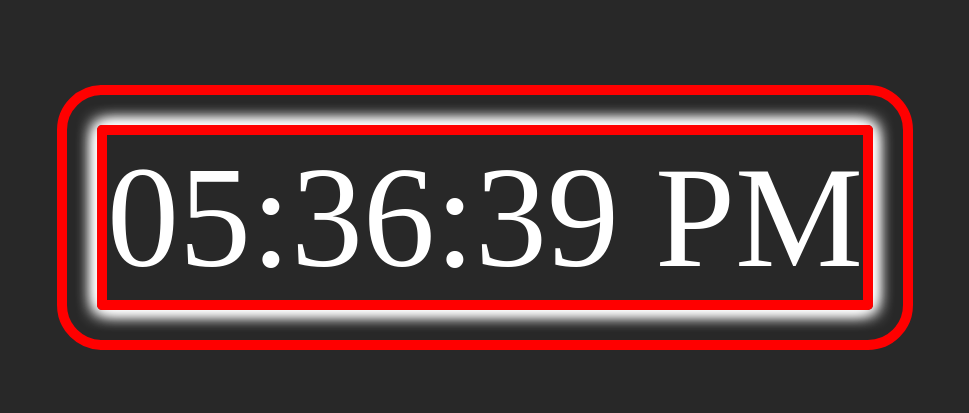
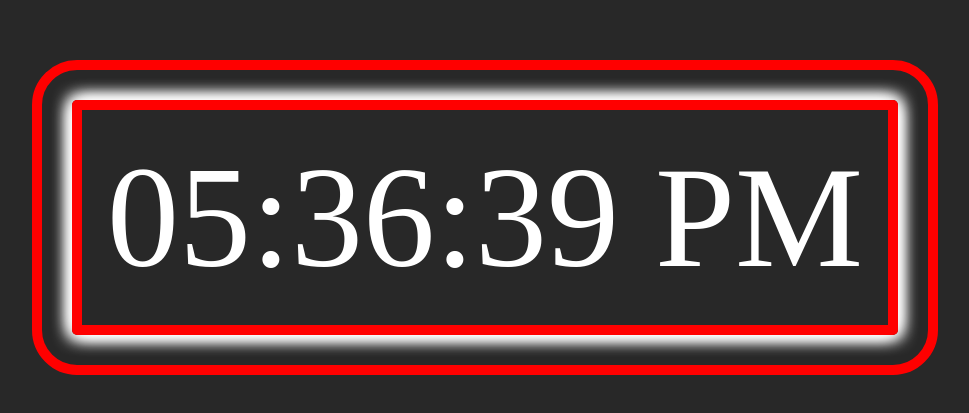
Before and after one commit to kaplanh/Digital-Clock, a plain HTML site: page index.html in a window 1280 px wide. Shown: the part 183-596 px from the top of the page, without its empty margins (155-1124 px from the left). Drawn offline with Linux system fonts and the light colour scheme.

Commit message:
modified

```diff
--- a/style.css
+++ b/style.css
@@ -31,4 +31,5 @@ h1 {
   color: #fff;
   font-size: 144px;
   font-weight: 300;
+  padding: 25px;
 }
```
